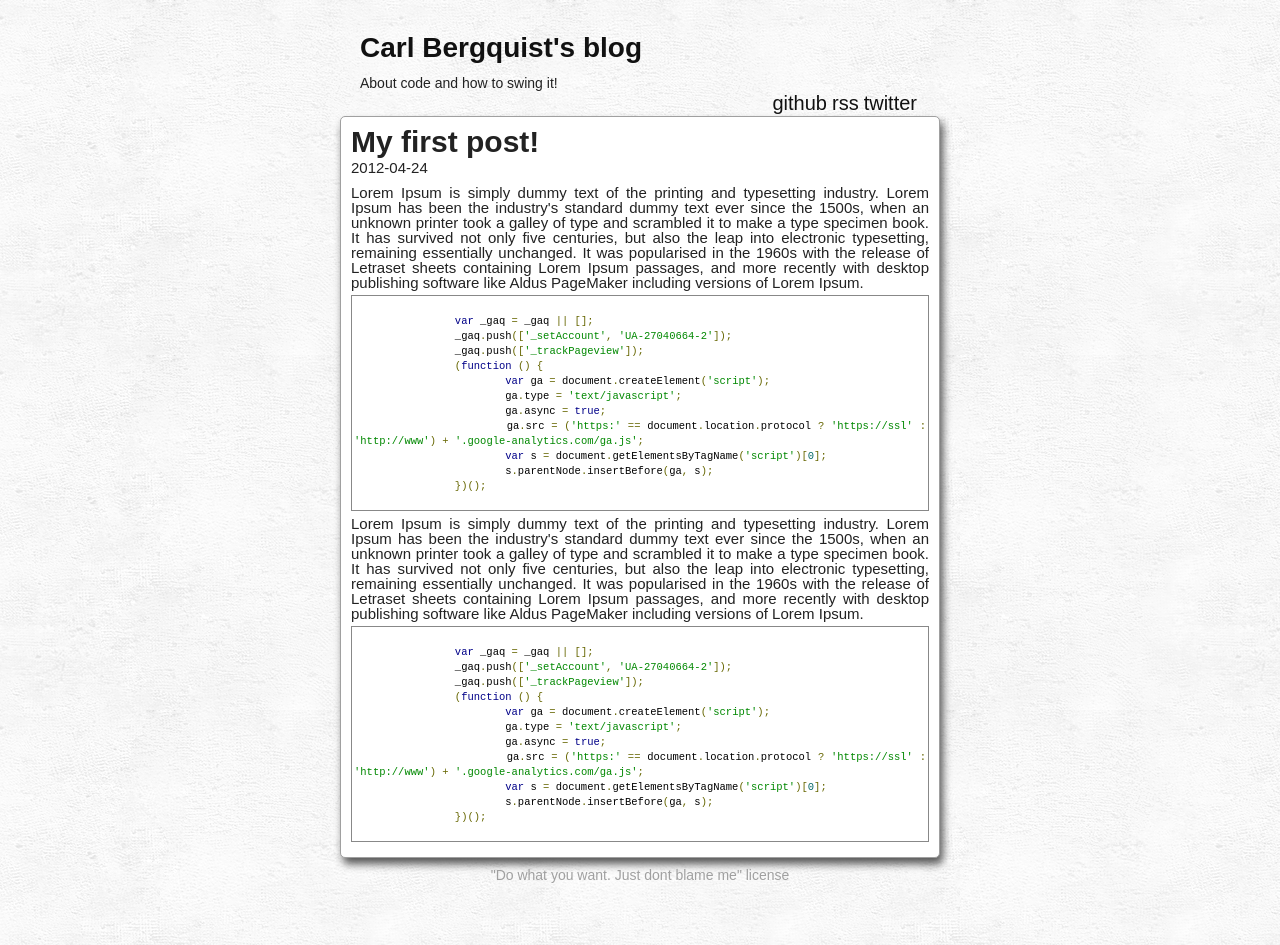
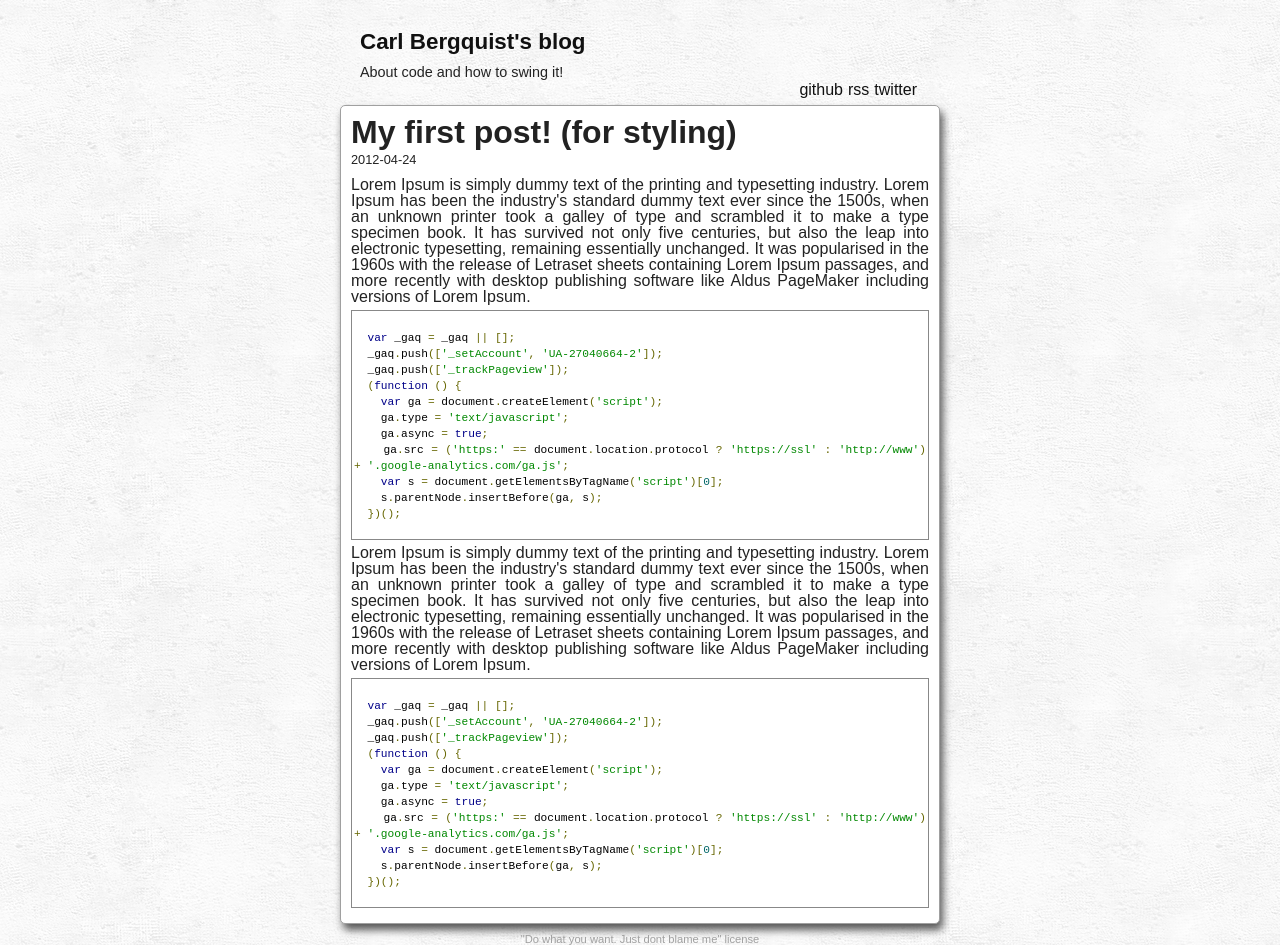
Before and after one commit to bergquist/bergquist.github.com, a Jekyll site: the page built from _posts/2012-4-24-First-post.html, in a window 1280 px wide. Built offline with Jekyll 4.4.1, drawn with Linux system fonts in a browser that asks for light colours.

Commit message:
replaced tabs with spaces for prettyprint

```diff
--- a/_posts/2012-4-24-First-post.html
+++ b/_posts/2012-4-24-First-post.html
@@ -1,6 +1,6 @@
 ---
 layout: post
-title: My first post!
+title: My first post! (for styling)
 ---
 <p>Lorem Ipsum is simply dummy text of the printing and typesetting industry. Lorem Ipsum has been the industry's standard dummy text ever since the 1500s, when an unknown printer took a galley of type and scrambled it to make a type specimen book. It has survived not only five centuries, but also the leap into electronic typesetting, remaining essentially unchanged. It was popularised in the 1960s with the release of Letraset sheets containing Lorem Ipsum passages, and more recently with desktop publishing software like Aldus PageMaker including versions of Lorem Ipsum.</p>
 
--- a/style.css
+++ b/style.css
@@ -127,13 +127,13 @@ body {
   font-family: sans-serif;
   color: #222;
   margin: 0 auto;
-  font-size: 20px;
+  font-size: 16px;
 }
 
 header { margin: 20px; }
 header h1 { font-size: 1.4em; line-height: 2; }
 header li { display: inline; float: right; margin-left: 5px; }
-header p { font-size: 0.7em;}
+header p { font-size: 0.9em;}
 
 .top-navigation { padding: 3px;}
 
@@ -141,16 +141,15 @@ section, article {
   padding: 10px;
   text-align: justify;
   background-color: #fff;
-  font-size: 75%;
   border: 1px solid #a0a0a0;
   -moz-border-radius: 5px;
   border-radius: 5px;
   box-shadow: 3px 6px 9px #555;
 }
 
-article p { font-size: 1em; }
-article code { font-size: 0.7em;}
+article code { font-size: 0.7em; padding-left: 5px; }
 article h2 { font-size: 2em; padding-bottom: 3px; }
+article time { font-size: 0.8em; }
 article hgroup { margin-bottom: 10px;}
 footer { font-size: 0.7em; text-align: center; margin-top: 10px; color: #a0a0a0; }
 
```
Lines whose indentation alone changed are shown as unchanged.
